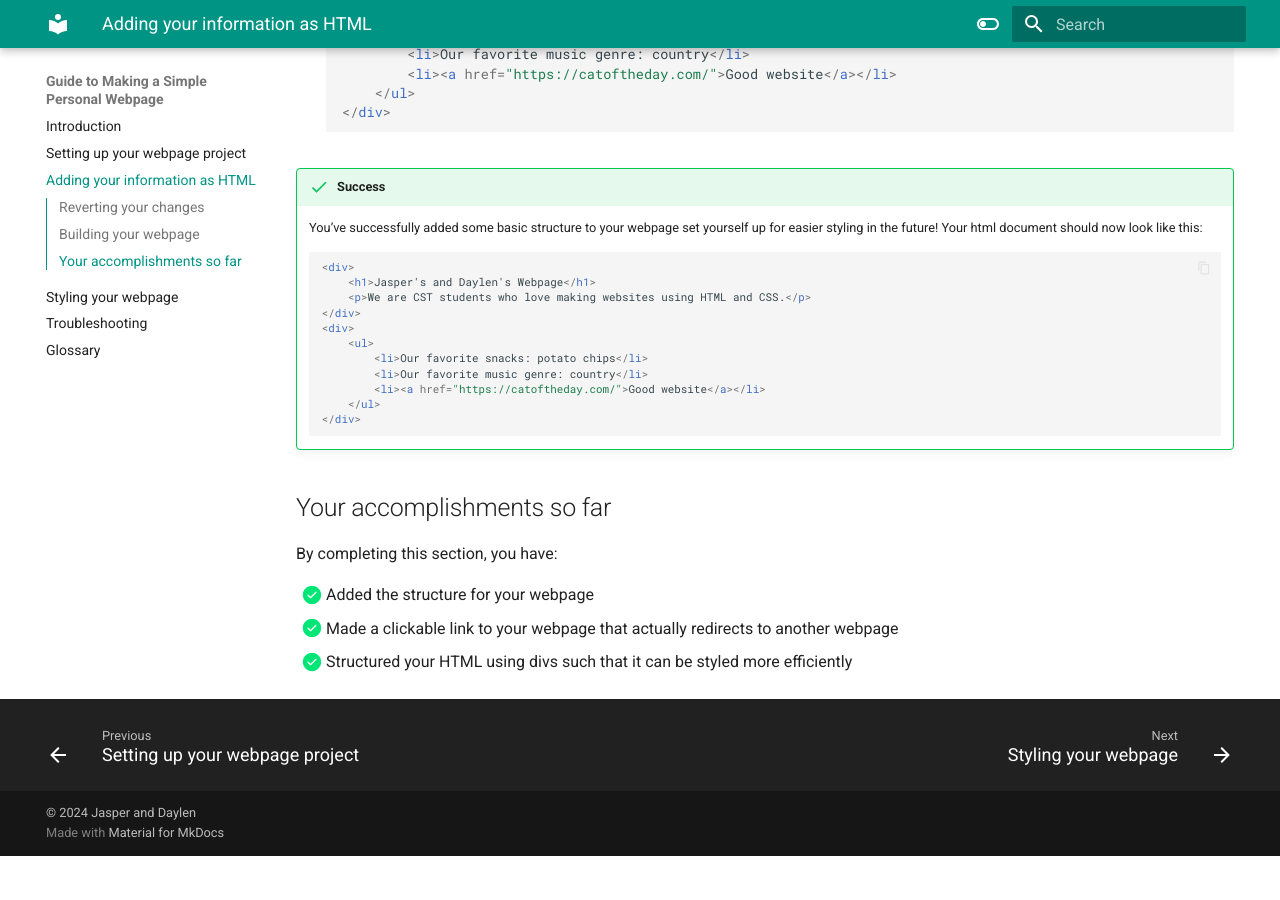
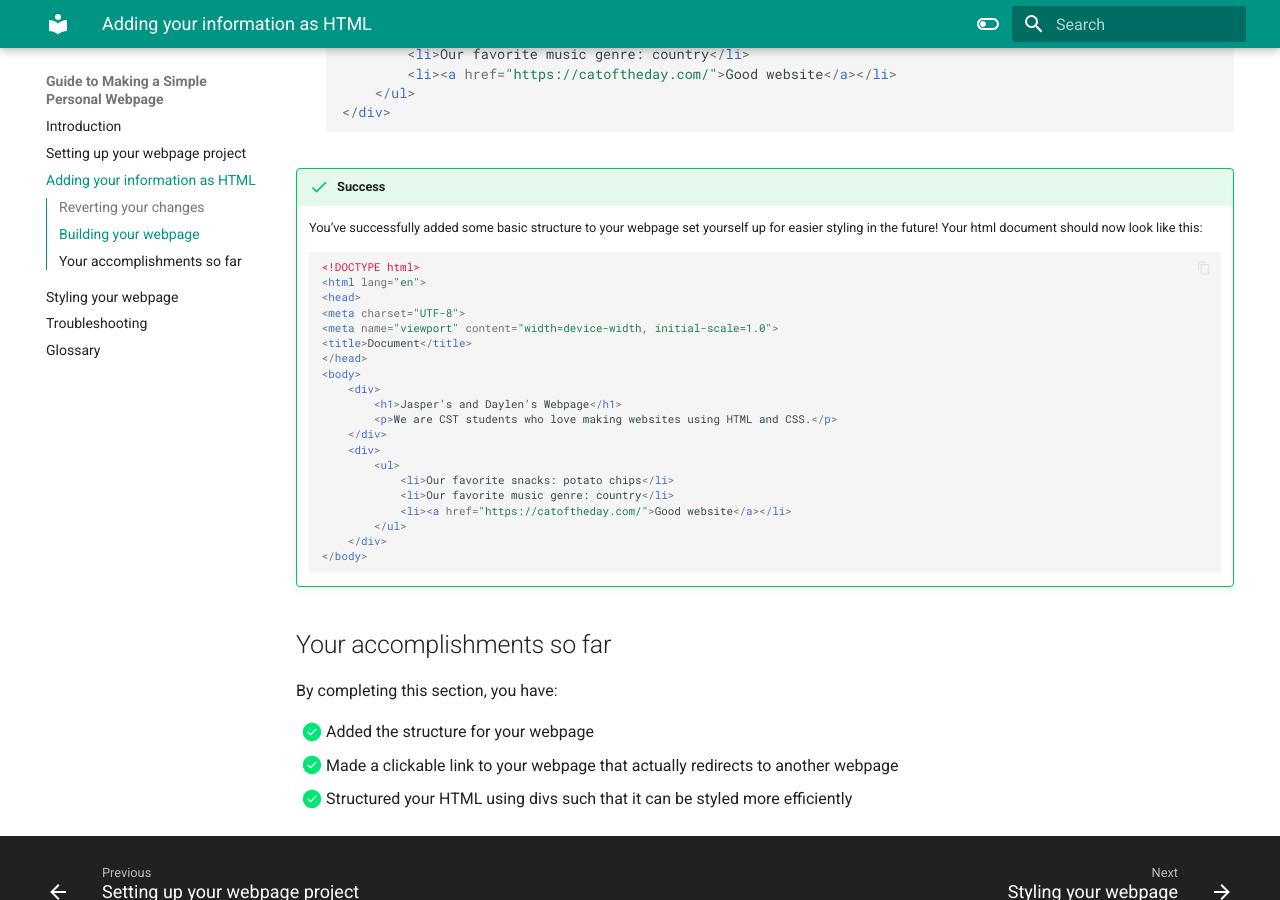
Before and after one commit to jasper-th-wang/Basic_Webpage_Guide, an MkDocs documentation site: the page built from docs/task2.md, in a window 1280 px wide and 900 px high, scrolled down 2714 px. Built offline with MkDocs 1.6.1 and Material for MkDocs 9.7.7, drawn with Linux system fonts in a browser that asks for light colours; before the commit the page ends 3570 px from its top, so only the background shows below that.

Commit message:
Clarify success of task 2

````diff
--- a/docs/task2.md
+++ b/docs/task2.md
@@ -115,17 +115,26 @@
     You’ve successfully added some basic structure to your webpage set yourself up for easier styling in the future! Your html document should now look like this:
 
     ```html
-    <div>
-        <h1>Jasper's and Daylen's Webpage</h1>
-        <p>We are CST students who love making websites using HTML and CSS.</p>
-    </div>
-    <div>
-        <ul>
-            <li>Our favorite snacks: potato chips</li>
-            <li>Our favorite music genre: country</li>
-            <li><a href="https://catoftheday.com/">Good website</a></li>
-        </ul>
-    </div>
+    <!DOCTYPE html>
+    <html lang="en">
+    <head>
+    <meta charset="UTF-8">
+    <meta name="viewport" content="width=device-width, initial-scale=1.0">
+    <title>Document</title>
+    </head>
+    <body>
+        <div>
+            <h1>Jasper's and Daylen's Webpage</h1>
+            <p>We are CST students who love making websites using HTML and CSS.</p>
+        </div>
+        <div>
+            <ul>
+                <li>Our favorite snacks: potato chips</li>
+                <li>Our favorite music genre: country</li>
+                <li><a href="https://catoftheday.com/">Good website</a></li>
+            </ul>
+        </div>
+    </body>
     ```
 
 ## Your accomplishments so far
````
